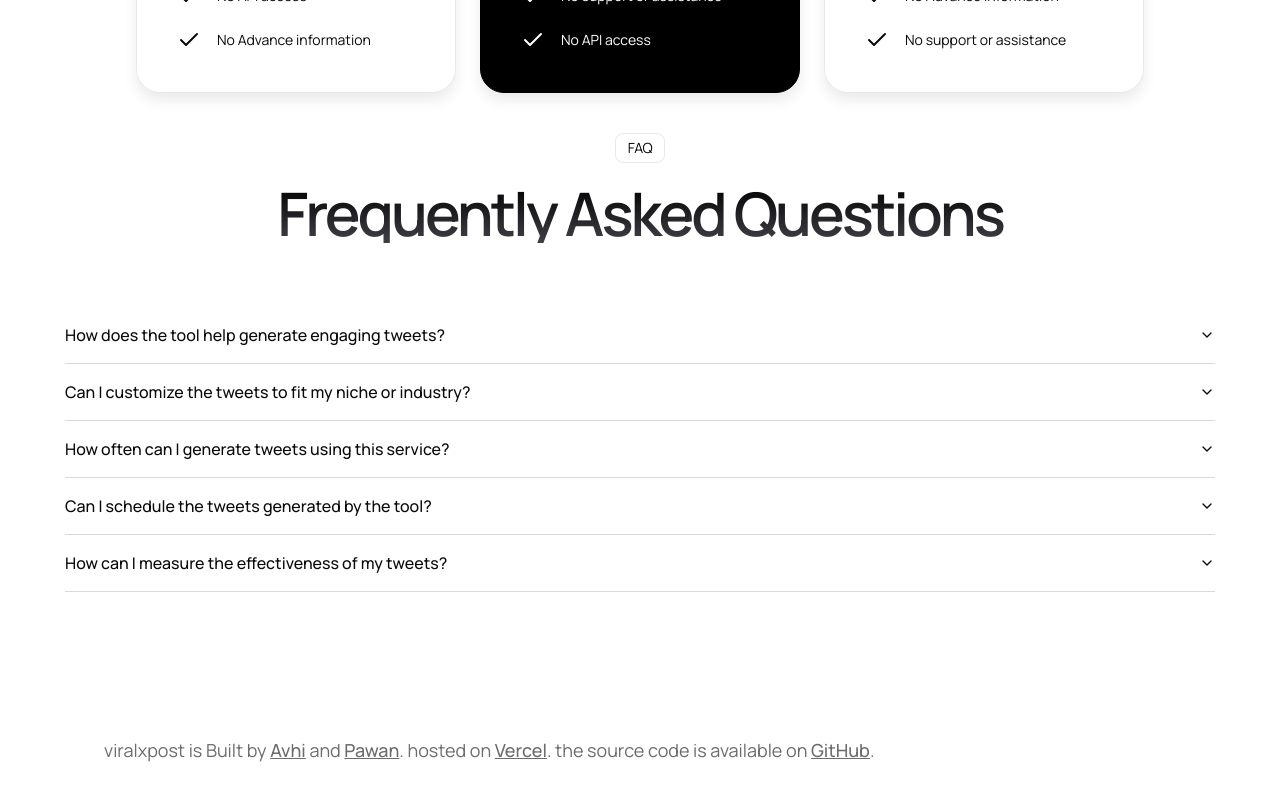
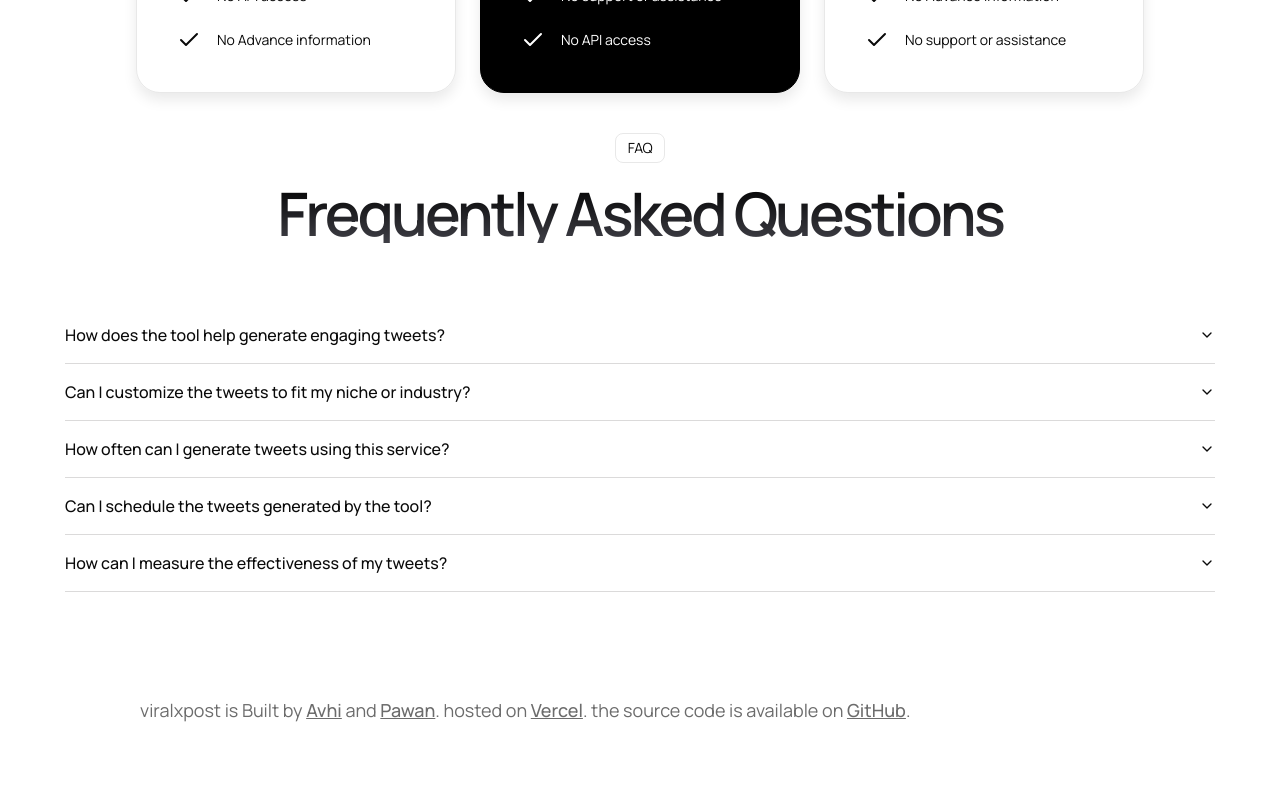
Before and after one commit to viralxpost/viralxpost-web, a React (Vite) app in the folder frontend/: page / in a window 1280 px wide. Shown: the part 3916-4716 px from the top of the page. Built offline with nearby package versions, Linux system fonts and the light colour scheme; no server answers.

Commit message:
update footer for sm

```diff
--- a/frontend/src/components/Footer.tsx
+++ b/frontend/src/components/Footer.tsx
@@ -2,7 +2,7 @@ import { Link } from "react-router-dom";
 
 const Footer = () => {
   return (
-    <footer className="lg:max-w-[1200px] py-10 h-[10rem] sm:max-w-[920px] mx-auto px-16">
+    <footer className="lg:max-w-[1000px]  h-[10rem] sm:max-w-[920px] mx-auto">
       <div className="text-xs opacity-60 px-4 md:px-0 md:text-lg">
         viralxpost is Built by{" "}
         <Link
```
